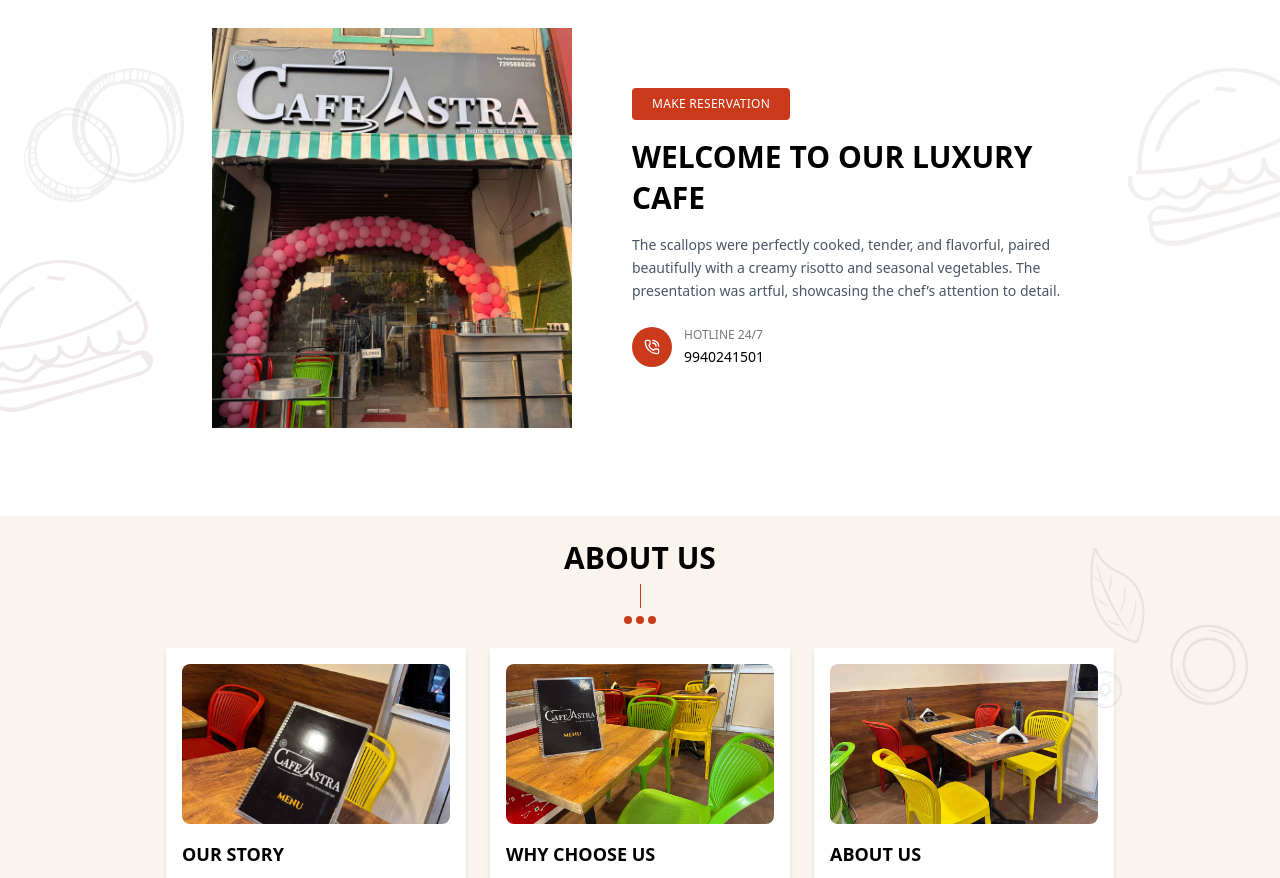
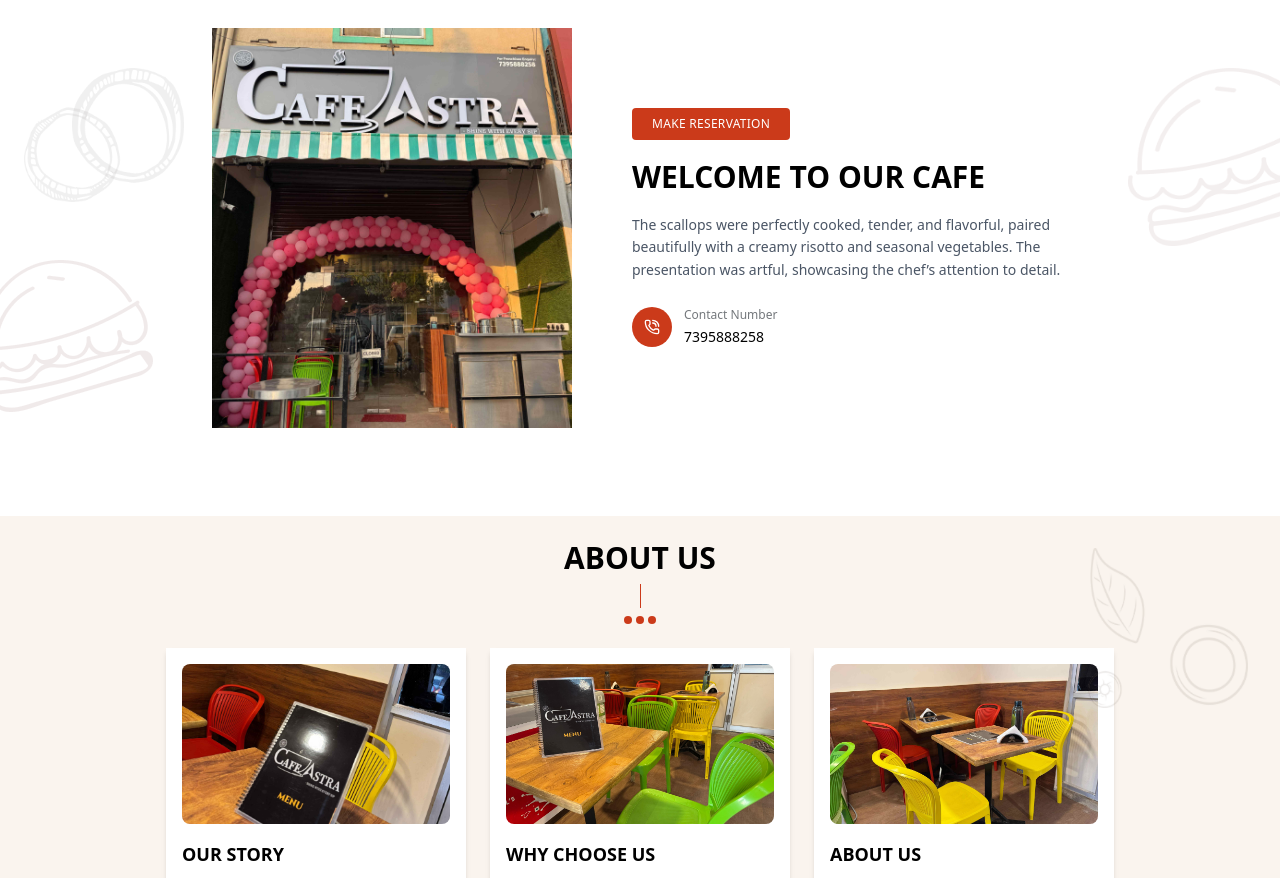
Before and after one commit to Asyedabdulrahman/CafeAstra, a React (Vite) app: page / in a window 1280 px wide. Shown: the part 860-1738 px from the top of the page. Built offline with nearby package versions, Linux system fonts and the light colour scheme; a web font is replaced by a local one.

Commit message:
added images

```diff
--- a/src/components/WelcomeTo.jsx
+++ b/src/components/WelcomeTo.jsx
@@ -61,7 +61,7 @@
           MAKE RESERVATION
         </button>
         <h2 className="text-2xl md:text-3xl font-bold mb-4 leading-snug">
-          WELCOME TO OUR LUXURY CAFE
+          WELCOME TO OUR CAFE
         </h2>
         <p className="text-gray-600 mb-6 text-sm leading-relaxed">
           The scallops were perfectly cooked, tender, and flavorful, paired
@@ -78,9 +78,9 @@
           {/* Side text after call logo */}
           <div className="text-center md:text-left">
             <p className="text-[#74787C] text-[12px] font-extralight">
-              HOTLINE 24/7
+              Contact Number
             </p>
-            <span className="text-sm font-medium">9940241501</span>
+            <span className="text-sm font-medium">7395888258</span>
           </div>
         </div>
       </div>
```
Also changed, not shown: 1 other file (tests, documents, lock files or other folders).
